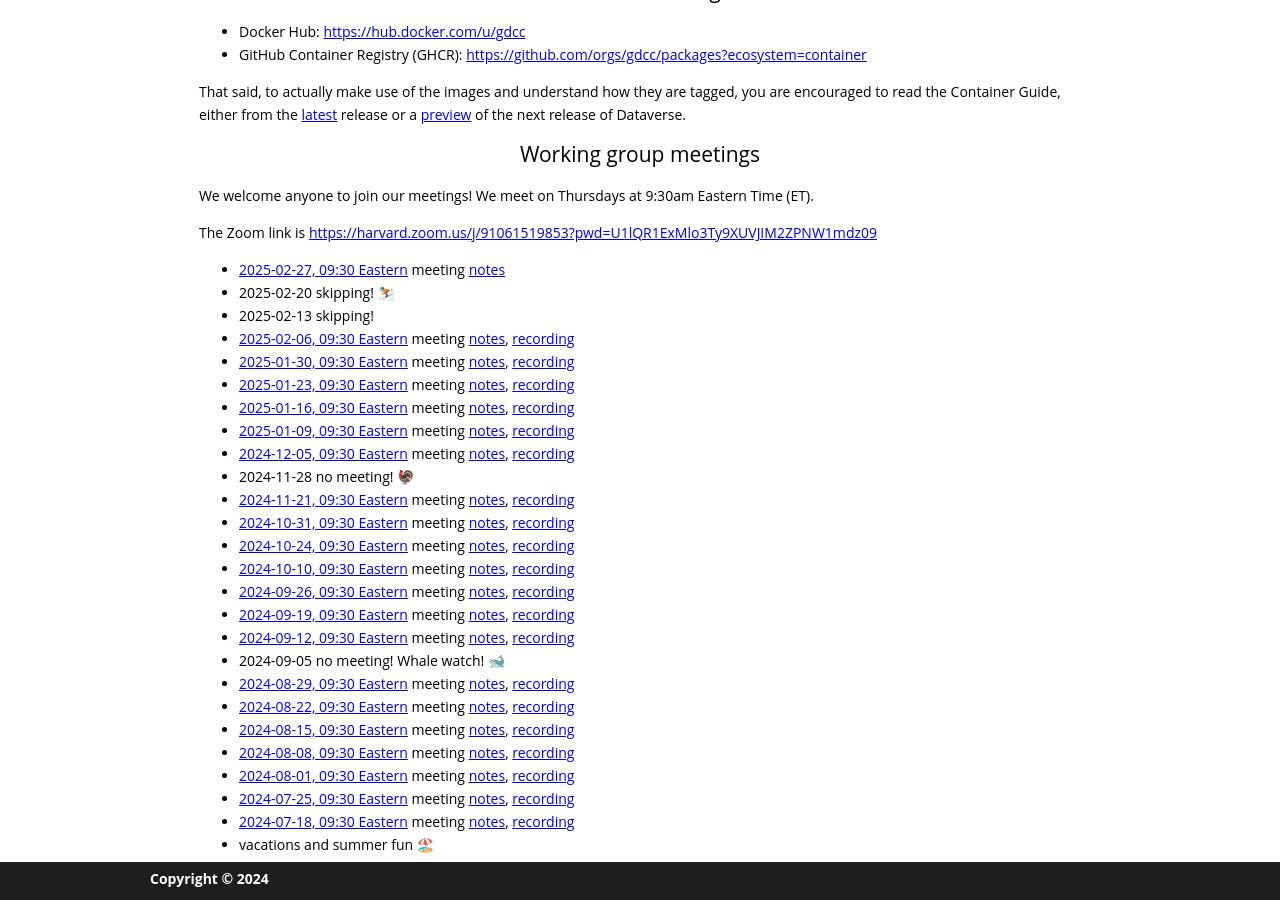
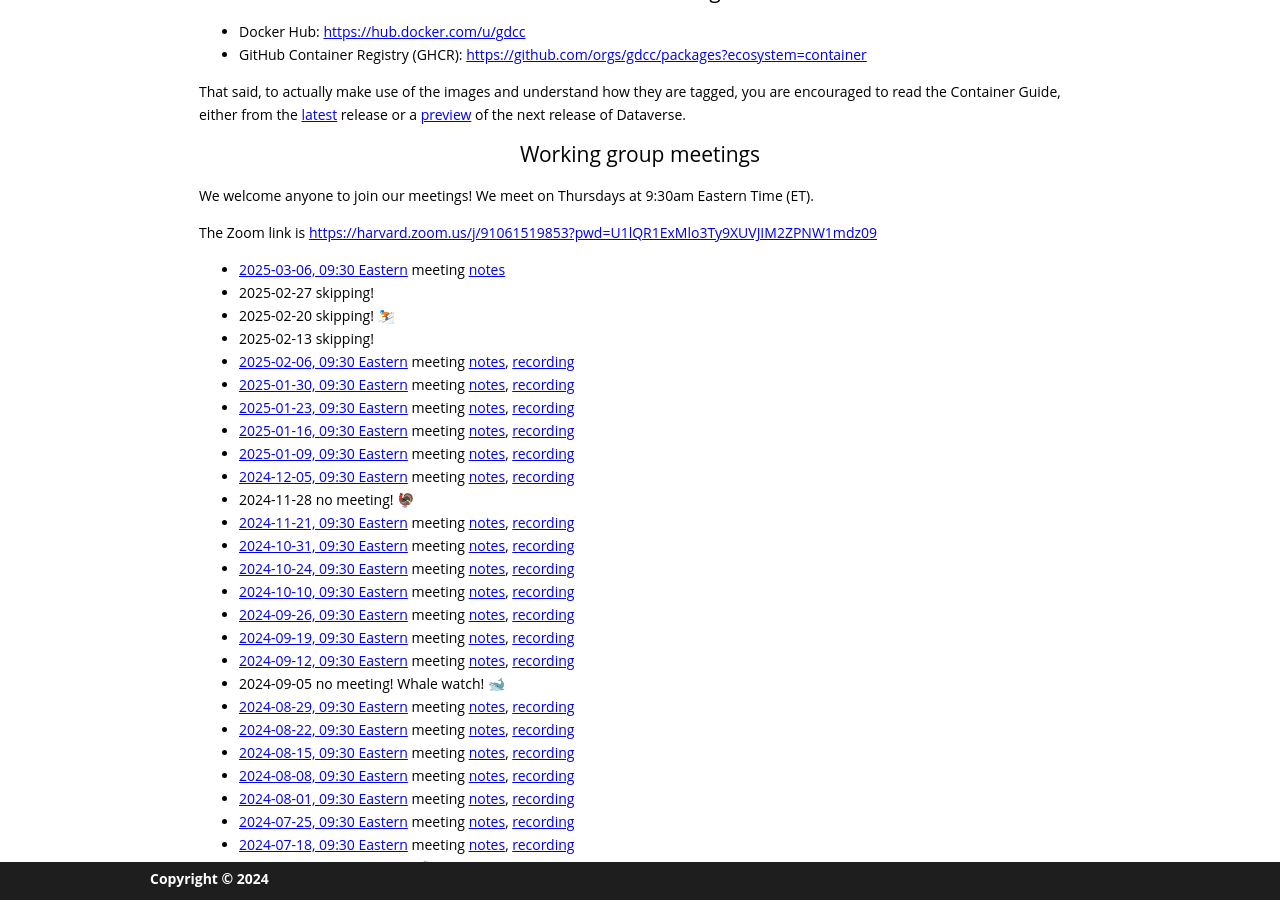
Before and after one commit to gdcc/ct.gdcc.io, a Jekyll site: the page built from index.md, in a window 1280 px wide and 900 px high, scrolled down 730 px. Built offline with Jekyll 4.4.1, drawn with Linux system fonts in a browser that asks for light colours; our own code applies the rules of GitHub Pages for plain Markdown files.

Commit message:
skipping next meeting

```diff
--- a/index.md
+++ b/index.md
@@ -22,7 +22,8 @@ We welcome anyone to join our meetings! We meet on Thursdays at 9:30am Eastern T
 
 The Zoom link is <https://harvard.zoom.us/j/91061519853?pwd=U1lQR1ExMlo3Ty9XUVJIM2ZPNW1mdz09>
 
-- [2025-02-27, 09:30 Eastern](https://time.is/compare/0930_27_Feb_2025_in_Boston) meeting [notes](https://docs.google.com/document/d/1D0wVno-7tZhmMrNDYNVvwgjtp4DR7p6JCp8yKuyzoJw/edit?usp=sharing)
+- [2025-03-06, 09:30 Eastern](https://time.is/compare/0930_06_Mar_2025_in_Boston) meeting [notes](https://docs.google.com/document/d/1D0wVno-7tZhmMrNDYNVvwgjtp4DR7p6JCp8yKuyzoJw/edit?usp=sharing)
+- 2025-02-27 skipping!
 - 2025-02-20 skipping! ⛷️
 - 2025-02-13 skipping!
 - [2025-02-06, 09:30 Eastern](https://time.is/compare/0930_06_Feb_2025_in_Boston) meeting [notes](https://docs.google.com/document/d/1gNrx8AKjZxrPLIwFV-8ue9_XstPWxsU76pWRg67KVbc/edit?usp=sharing), [recording](https://harvard.zoom.us/rec/share/6Hr4lsFVKtuddTgwwK_03fLrSGz-vLGuF8lDAN1gWvTMVBwF-LCxJqGcJ-kFHyB7.890LtQasKQMw2Myr)
```
